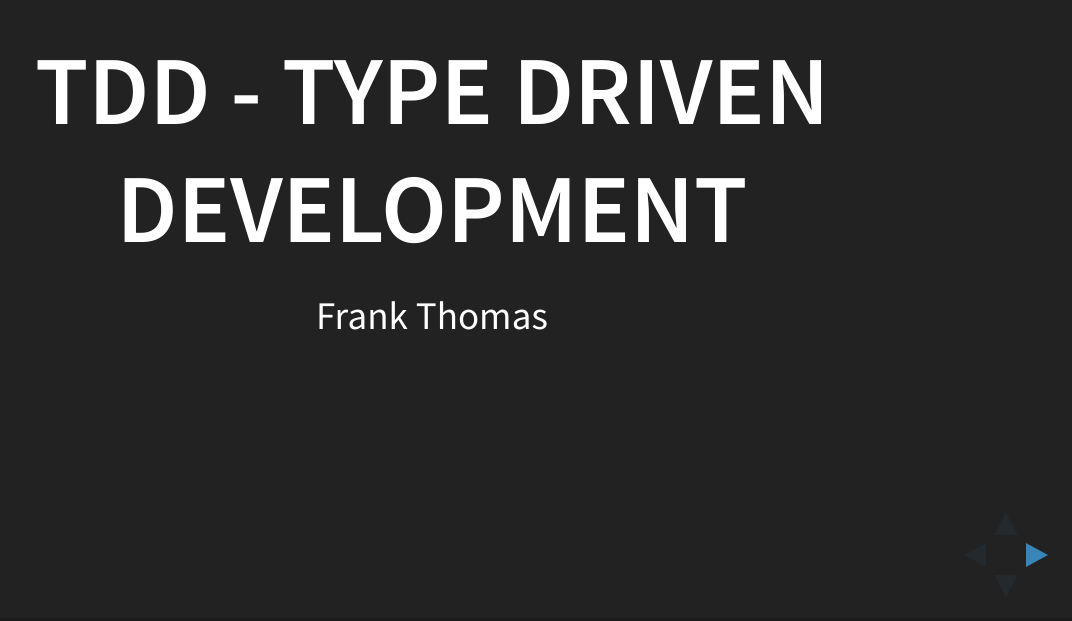
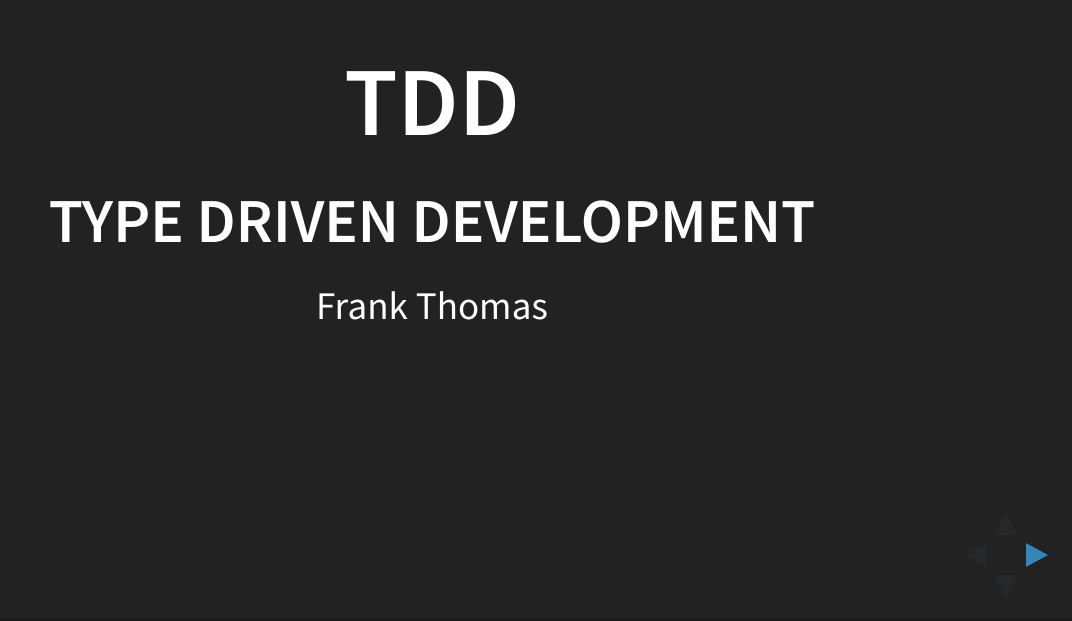
Before and after one commit to fthomas/tdd-talk, a website: page index.html in a window 1280 px wide. Shown: the part 179-800 px from the top of the page, without its empty margins (208-1280 px from the left). Drawn offline with Linux system fonts and the light colour scheme.

Commit message:
Update index.html

```diff
--- a/index.html
+++ b/index.html
@@ -41,7 +41,8 @@
       <div class="slides">
 
         <section>
-          <h1>TDD - Type Driven Development</h1>
+          <h1>TDD</h1>
+          <h2>Type Driven Development</h2>
           <p>Frank Thomas</p>
         </section>
 
```
